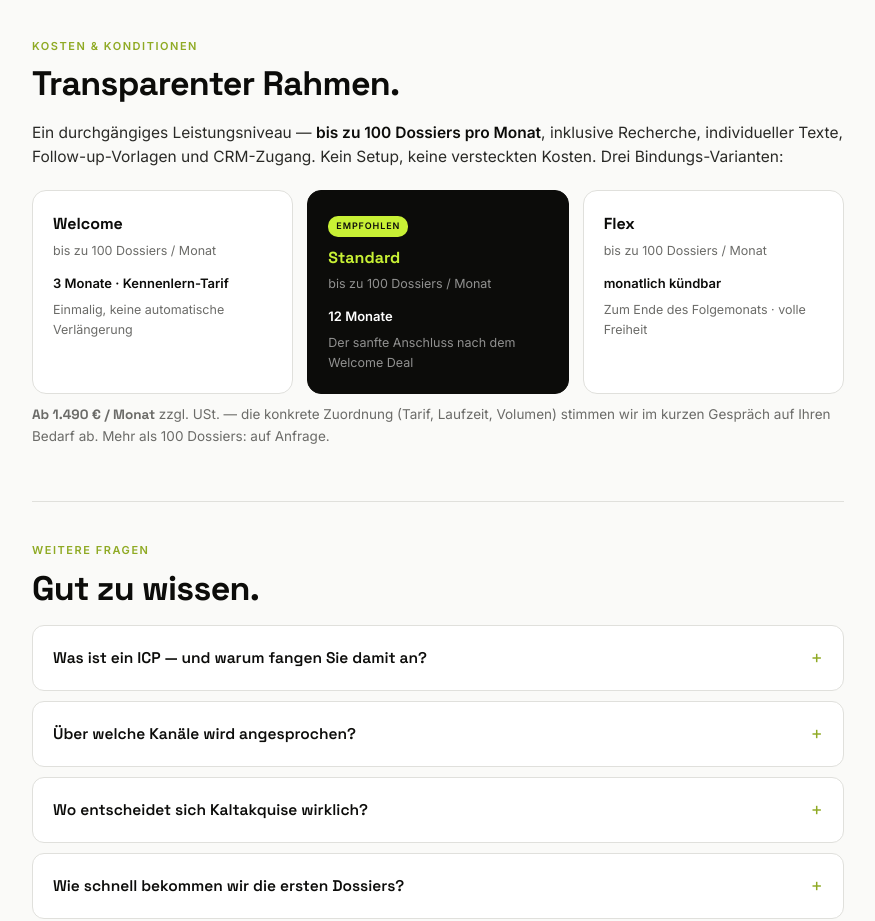
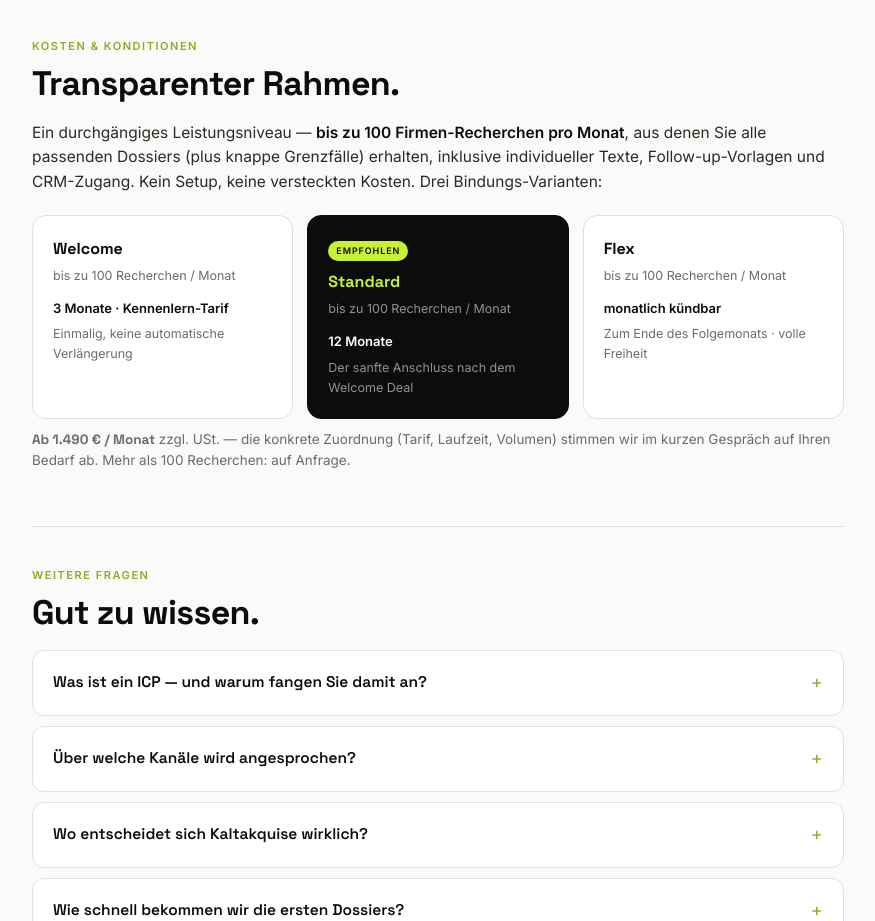
Before and after one commit to dwenningmann/scaleIQ-Consulting, a plain HTML site: page FAQs.html in a window 1280 px wide. Shown: the part 4340-5261 px from the top of the page, without its empty margins (202-1077 px from the left). Drawn offline with Linux system fonts and the light colour scheme.

Commit message:
Update text from 'Dossiers' to 'Recherchen'

```diff
--- a/FAQs.html
+++ b/FAQs.html
@@ -265,29 +265,29 @@
   <section class="block" id="kosten">
     <div class="sec-tag">Kosten &amp; Konditionen</div>
     <h2>Transparenter Rahmen.</h2>
-    <p>Ein durchgängiges Leistungsniveau — <strong>bis zu 100 Dossiers pro Monat</strong>, inklusive Recherche, individueller Texte, Follow-up-Vorlagen und CRM-Zugang. Kein Setup, keine versteckten Kosten. Drei Bindungs-Varianten:</p>
+    <p>Ein durchgängiges Leistungsniveau — <strong>bis zu 100 Firmen-Recherchen pro Monat</strong>, aus denen Sie alle passenden Dossiers (plus knappe Grenzfälle) erhalten, inklusive individueller Texte, Follow-up-Vorlagen und CRM-Zugang. Kein Setup, keine versteckten Kosten. Drei Bindungs-Varianten:</p>
     <div class="tiers">
       <div class="tier">
         <div class="t-name">Welcome</div>
-        <div class="t-q">bis zu 100 Dossiers / Monat</div>
+        <div class="t-q">bis zu 100 Recherchen / Monat</div>
         <div class="t-lz">3 Monate · Kennenlern-Tarif</div>
         <div class="t-sub">Einmalig, keine automatische Verlängerung</div>
       </div>
       <div class="tier hot">
         <div class="t-badge">Empfohlen</div>
         <div class="t-name">Standard</div>
-        <div class="t-q">bis zu 100 Dossiers / Monat</div>
+        <div class="t-q">bis zu 100 Recherchen / Monat</div>
         <div class="t-lz">12 Monate</div>
         <div class="t-sub">Der sanfte Anschluss nach dem Welcome Deal</div>
       </div>
       <div class="tier">
         <div class="t-name">Flex</div>
-        <div class="t-q">bis zu 100 Dossiers / Monat</div>
+        <div class="t-q">bis zu 100 Recherchen / Monat</div>
         <div class="t-lz">monatlich kündbar</div>
         <div class="t-sub">Zum Ende des Folgemonats · volle Freiheit</div>
       </div>
     </div>
-    <p class="price-note"><span class="price-big">Ab 1.490 € / Monat</span> zzgl. USt. — die konkrete Zuordnung (Tarif, Laufzeit, Volumen) stimmen wir im kurzen Gespräch auf Ihren Bedarf ab. Mehr als 100 Dossiers: auf Anfrage.</p>
+    <p class="price-note"><span class="price-big">Ab 1.490 € / Monat</span> zzgl. USt. — die konkrete Zuordnung (Tarif, Laufzeit, Volumen) stimmen wir im kurzen Gespräch auf Ihren Bedarf ab. Mehr als 100 Recherchen: auf Anfrage.</p>
   </section>
 
   <!-- FAQ -->
```
